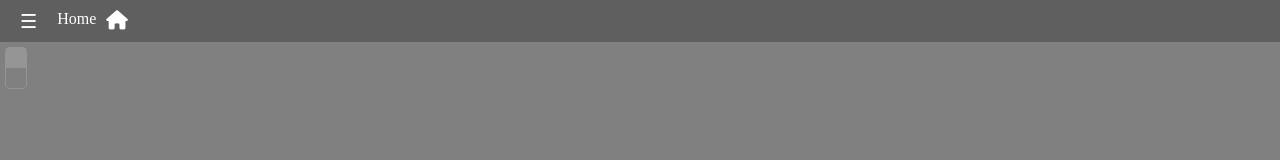
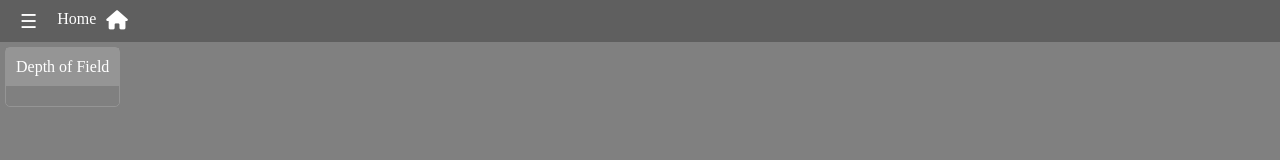
Before and after one commit to paulypeter/photography-toolbox, a plain HTML site: page index.html in a window 1280 px wide. Drawn offline with Linux system fonts and the light colour scheme.

Commit message:
styles card title as link

```diff
--- a/index.html
+++ b/index.html
@@ -16,8 +16,8 @@
 <title>Photography Toolbox</title>
 <body>
 <div class="card">
-    <div class=card-title>
-    </div>
+    <a class=card-title href="dof.html">Depth of Field
+    </a>
     <div class=card-content>
 
     </div>
--- a/static/style.css
+++ b/static/style.css
@@ -38,8 +38,11 @@
 
 .card-title {
     padding: 10px;
+    font-size: medium;
+    text-decoration: none;
     background-color: #959595;
     color: white;
+    display: inline-block;
 }
 
 .card-content {
```
